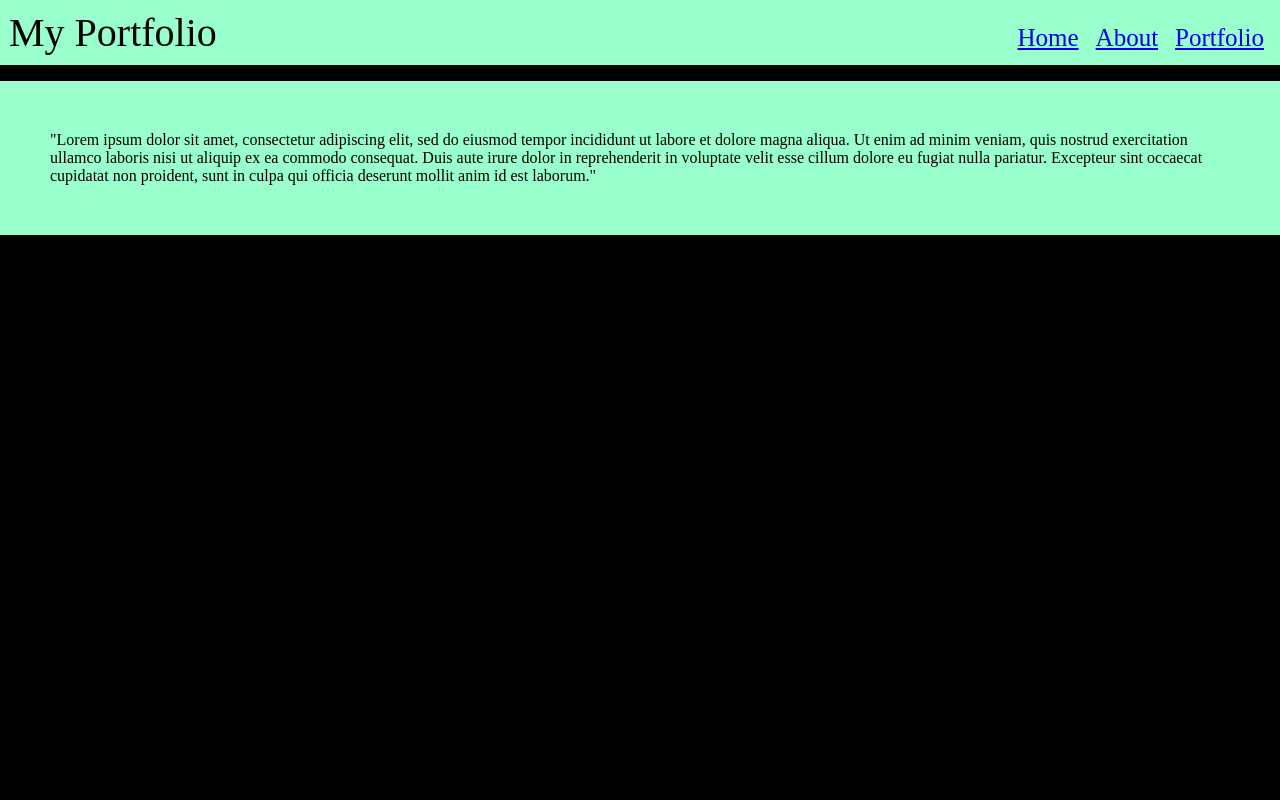
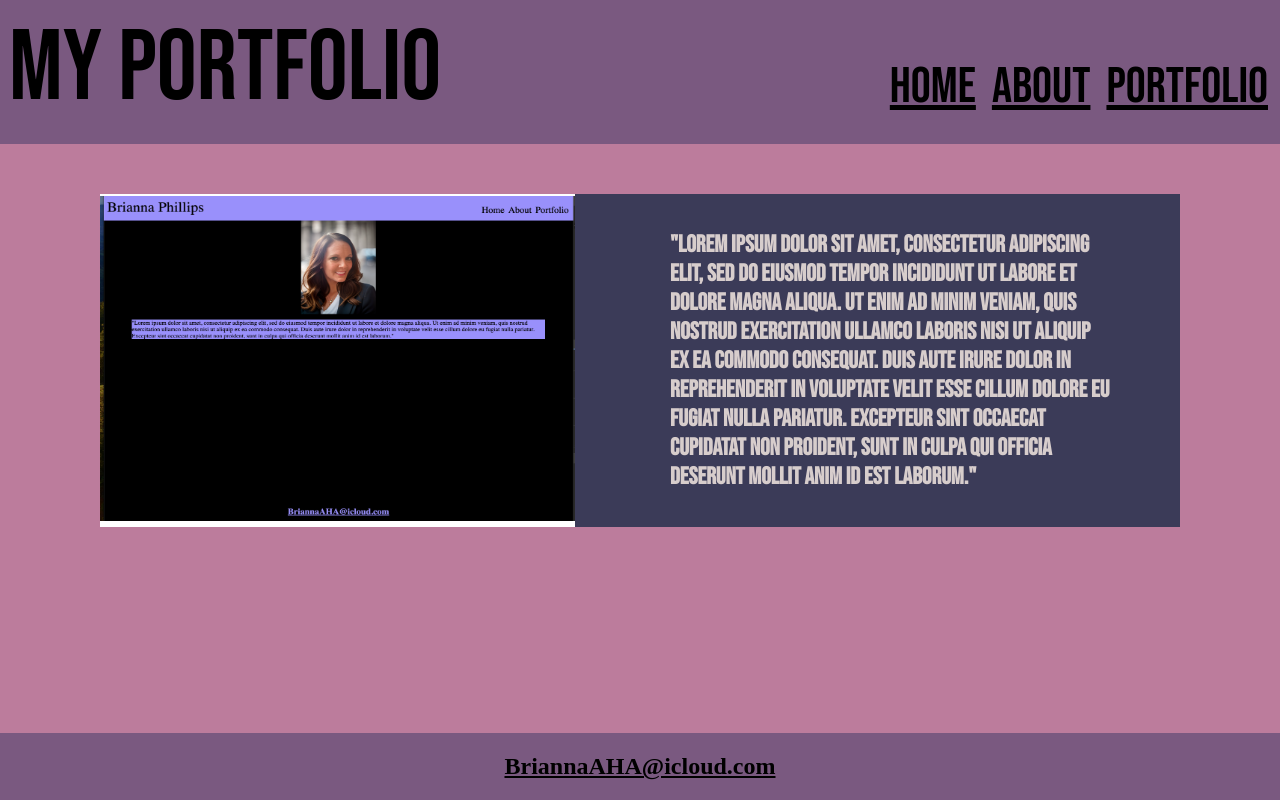
Before and after one commit to BriannaChristine/Personal-Website, a plain HTML site: page portfolio.html in a window 1280 px wide. Drawn offline with Linux system fonts and the light colour scheme.

Commit message:
Add all sections to the portfolio page and updated style sheet for all pages

```diff
--- a/portfolio.html
+++ b/portfolio.html
@@ -1,14 +1,21 @@
 <!DOCTYPE html>
 <html lang="en">
   <head>
-    <meta charset="UTF-8">
-    <meta name="viewport" content="width=device-width, initial-scale=1.0">
-    <link rel="stylesheet" href="style.css">
-    <title>Portfolio</title>
+    <meta charset="UTF-8" />
+    <meta name="viewport" content="width=device-width, initial-scale=1.0" />
+    <link rel="stylesheet" href="style.css" />
+    <link rel="preconnect" href="https://fonts.googleapis.com" />
+    <link rel="preconnect" href="https://fonts.gstatic.com" crossorigin />
+    <link
+      href="https://fonts.googleapis.com/css2?family=Bebas+Neue&display=swap"
+      rel="stylesheet"
+    />
+    <title>Document</title>
   </head>
   <body>
-    <div class="header name"> My Portfolio
-        <div class="menu"
+    <div class="flexbox-container">
+      My Portfolio
+      <div class="flexbox-item">
         <ul>
           <li>
             <a href="index.html">Home</a>
@@ -22,11 +29,34 @@
         </ul>
       </div>
     </div>
-    <div class="portfoliocontainer">
-        <div class="mainportfolio">
-            <p>
-                "Lorem ipsum dolor sit amet, consectetur adipiscing elit, sed do eiusmod tempor incididunt ut labore et dolore magna aliqua. Ut enim ad minim veniam, quis nostrud exercitation ullamco laboris nisi ut aliquip ex ea commodo consequat. Duis aute irure dolor in reprehenderit in voluptate velit esse cillum dolore eu fugiat nulla pariatur. Excepteur sint occaecat cupidatat non proident, sunt in culpa qui officia deserunt mollit anim id est laborum."
-            </p>
+
+    <div>
+      <div class="flex-box1">
+        <div class="box-img">
+          <img src="Portfolio box1.png" />
+        </div>
+        <div class="box-text">
+          <div>
+            <h1>
+              "Lorem ipsum dolor sit amet, consectetur adipiscing elit, sed do
+              eiusmod tempor incididunt ut labore et dolore magna aliqua. Ut
+              enim ad minim veniam, quis nostrud exercitation ullamco laboris
+              nisi ut aliquip ex ea commodo consequat. Duis aute irure dolor in
+              reprehenderit in voluptate velit esse cillum dolore eu fugiat
+              nulla pariatur. Excepteur sint occaecat cupidatat non proident,
+              sunt in culpa qui officia deserunt mollit anim id est laborum."
+            </h1>
+          </div>
+        </div>
+      </div>
+    </div>
+    <div>
+      <div>
+        <footer>
+          <h2>
+            <a href="mailto:BriannaAHA@icloud.com">BriannaAHA@icloud.com</a>
+          </h2>
+        </footer>
       </div>
     </div>
   </body>
--- a/style.css
+++ b/style.css
@@ -1,34 +1,38 @@
 html body {
   margin: 0;
   padding: 0;
-  background-color: black;
+  background-color: #bc7c9c;
 }
 
-.header {
+body {
+  display: flex;
+  flex-direction: column;
+  min-height: 100vh;
+}
+
+.flexbox-container {
   display: flex;
   justify-content: space-between;
-  font-size: 40px;
-  background-color: #99ffcc;
+  font-family: "Bebas Neue", sans-serif;
+  font-size: 100px;
+  background-color: #7a5980;
   padding: 9px;
   border: 5px;
 }
-
-.main {
-  background-color: #99ffcc;
-  width: fit-content;
+.flexbox-item li {
+  display: inline-block;
+  font-size: 50px;
 }
 
-.menu li {
-  display: inline-block;
-  padding-right: 7px;
-  font-size: 25px;
+.flexbox-item a {
   color: black;
 }
+.flexbox-item a:hover {
+  color: hotpink;
+}
 
-.main p {
-  padding-left: 20px;
-  padding-right: 20px;
-  margin: 1px;
+.flexbox-item ul {
+  margin: 3px;
 }
 
 #photo {
@@ -37,19 +41,83 @@ html body {
 }
 
 img {
-  width: 200px;
+  width: 300px;
 }
 
-.container {
-  padding-left: 100px;
-  padding-right: 100px;
+.main {
+  margin-left: 75px;
+  margin-right: 75px;
+  background-color: #3b3b58;
+  padding: 10px;
+}
+.main p {
+  color: #d7cdcc;
 }
 
-.mainportfolio p {
-  background-color: #99ffcc;
-  padding: 50px;
+footer {
+  display: flex;
+  position: fixed;
+  bottom: 0;
+  width: 100vw;
+  justify-content: center;
+  background-color: #7a5980;
 }
 
-.portfoliocontainer {
+footer h2 {
+  color: black;
+  display: inline-block;
+}
+
+a:link {
+  color: black;
+}
+
+a:hover {
+  color: hotpink;
+}
+
+.footer-container {
   display: flex;
+  background-color: #99ffcc;
+  padding: 10px;
 }
+
+.footer-text {
+  background-color: #99ffcc;
+}
+
+.bottom-container {
+  display: inline-block;
+}
+
+/*Portfolio page*/
+
+.flex-box1 {
+  display: flex;
+  margin-top: 50px;
+  margin-left: 100px;
+  margin-right: 100px;
+  align-items: center;
+  justify-content: center;
+  font-family: "Bebas Neue", sans-serif;
+  background-color: #ffffff;
+}
+
+.flex-box1 h1 {
+  margin-left: 75px;
+  margin-right: 50px;
+  color: #d7cdcc;
+}
+
+.box-img img {
+  margin: 0px;
+  padding: 0px;
+  width: 475px;
+  height: 325px;
+}
+
+.box-text {
+  font-size: 75%;
+  background-color: #3b3b58;
+  padding: 20px;
+}
```
Also changed, not shown: about.html (+50 -2 lines), index.html (+30 -8 lines), Portfolio box1.png (added), Portoflio box1.png (added), 1 other file. Lines whose indentation alone changed are shown as unchanged.
